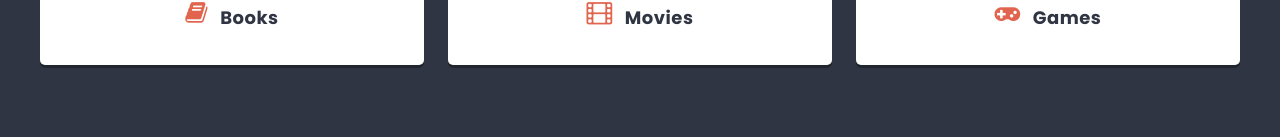
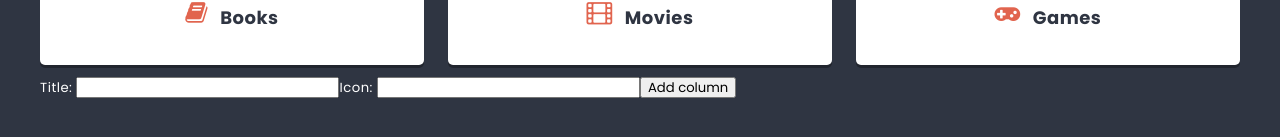
Before and after one commit to Wojczi96/react, a React (Create React App) app: page / in a window 1280 px wide. Shown: the part 555-692 px from the top of the page. Built offline with nearby package versions, Linux system fonts and the light colour scheme.

Commit message:
Add ColumnForm components

```diff
--- a/package.json
+++ b/package.json
@@ -11,6 +11,7 @@
     "react-dom": "^18.2.0",
     "react-scripts": "5.0.1",
     "sass": "^1.69.5",
+    "shortid": "^2.2.16",
     "web-vitals": "^2.1.4"
   },
   "scripts": {
--- /dev/null
+++ b/src/components/ColumnForm/ColumnForm.js
@@ -0,0 +1,23 @@
+import styles from './ColumnForm.module.scss';
+import { useState } from 'react';
+
+const ColumnForm = props => {
+    const [title, setValue] = useState('');
+    const [icon, setIcon] = useState('');
+    const handleSubmit = e => {
+        e.preventDefault();
+        props.action({ title: title, icon: icon});
+        setValue('');
+        setIcon('');
+    };
+
+	return (
+        <form onSubmit={handleSubmit}>
+            Title: <input type="text" value={title} onChange={e => setValue(e.target.value)} />
+            Icon: <input type="text" value={icon} onChange={e => setIcon(e.target.value)}/>
+            <button>Add column</button>
+        </form>
+	);
+};
+
+export default ColumnForm;
--- a/src/components/List/List.js
+++ b/src/components/List/List.js
@@ -1,18 +1,28 @@
 import styles from './List.module.scss'
 import Column from '../Column/Column';
+import { useState } from 'react';
+import shortid from 'shortid';
+import ColumnForm from '../ColumnForm/ColumnForm';
 
 const List = () => {
+    const [columns, setColumns] = useState([
+        { id: 1, title: 'Books', icon: 'book' },
+        { id: 2, title: 'Movies', icon: 'film' },
+        { id: 3, title: 'Games', icon: 'gamepad' }
+    ]);
+    const addColumn = newColumn => {
+        setColumns([...columns, { id: shortid(), title: newColumn.title, icon: newColumn.icon }]);
+    };
     return (
         <div className={styles.list}>
             <header className={styles.header}>
                 <h2 className={styles.title}>Things to do<span>soon!</span></h2>
                 </header>
             <p className={styles.description}>Interesting things I want to check out</p>
-            <form className={styles.columns}>
-                <Column icon="book" title="Books" />
-                <Column icon="film" title="Movies" />
-                <Column icon="gamepad" title="Games" />
-            </form>
+            <section className={styles.columns}>
+                {columns.map(column => <Column key={column.id} title={column.title} icon={column.icon} />)}
+            </section>
+            <ColumnForm action={addColumn}/>
         </div>
     )
 }
```
Also changed, not shown: src/components/ColumnForm/ColumnForm.module.scss (added), 1 other file (tests, documents, lock files or other folders).
